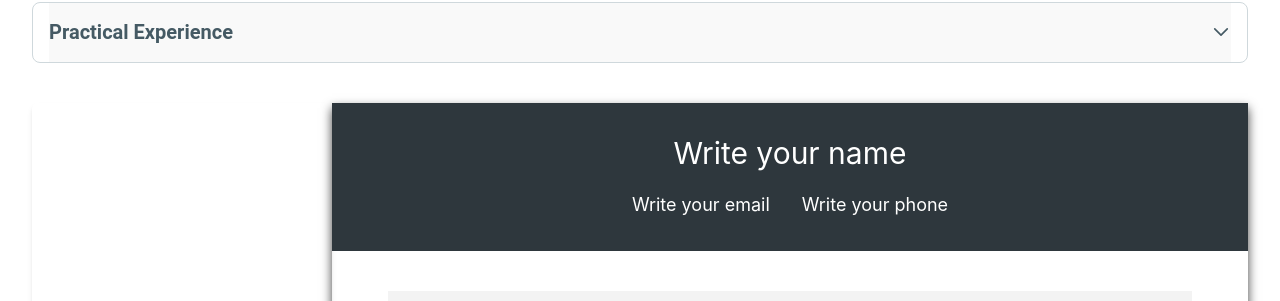
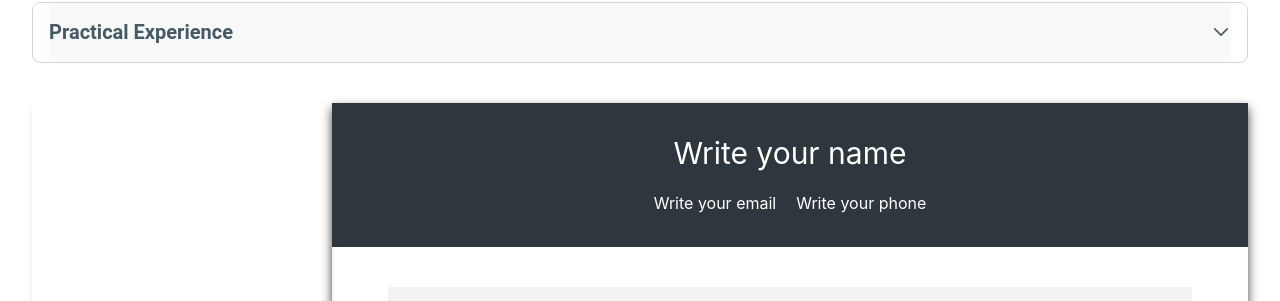
Before and after one commit to byNico1/react-cv-app, a React (Vite) app: page / in a window 1280 px wide. Shown: the part 416-717 px from the top of the page. Built offline with nearby package versions, Linux system fonts and the light colour scheme.

Commit message:
change styles of sheetTitle depending the layout and add padding to SheetWork and SheetEducation

```diff
--- a/src/components/resultSheet/SheetEducation.tsx
+++ b/src/components/resultSheet/SheetEducation.tsx
@@ -15,7 +15,7 @@ function SheetEducation({ personEducation, bgColor }: Props) {
           backgroundColor:
             lightOrDark(bgColor) === "dark" ? "#000000" : "#53535312",
         }}
-        className="py-3"
+        className="p-3"
       >
         <h2 className="font-bold text-lg">Education</h2>
       </div>
--- a/src/components/resultSheet/SheetTitleSection.tsx
+++ b/src/components/resultSheet/SheetTitleSection.tsx
@@ -4,23 +4,41 @@ import { PersonFullDataInterface } from "../../utils/types/dataInterfaces";
 interface Props {
   personBasicData: PersonFullDataInterface["generalInfo"];
   bgColor: string;
+  layoutShift: "vertical" | "left" | "right";
 }
 
-const SheetTitleSection = ({ personBasicData, bgColor }: Props) => {
+const SheetTitleSection = ({
+  personBasicData,
+  bgColor,
+  layoutShift,
+}: Props) => {
   return (
     <div
+      className="p-8 flex flex-col justify-center"
       style={{
         backgroundColor: bgColor,
         transition: "0.25s ease",
         color: lightOrDark(bgColor) === "dark" ? "#000000" : "#ffffff",
+        gridArea: "title",
+        justifyContent:
+          layoutShift === "left" || layoutShift === "right"
+            ? "flex-start"
+            : "center",
       }}
-      className="p-8"
     >
-      <h2 className="text-2xl lg:text-3xl">
+      <h2 className="text-2xl lg:text-3xl text-center">
         {personBasicData.name || "Write your name"}
       </h2>
 
-      <div className="flex items-center justify-center gap-8 mt-5 text-lg">
+      <div
+        className="flex justify-center gap-5 mt-5 text-left text-base"
+        style={{
+          flexDirection:
+            layoutShift === "left" || layoutShift === "right"
+              ? "column"
+              : "row",
+        }}
+      >
         <p>{personBasicData.email || "Write your email"}</p>
         <p>{personBasicData.phone || "Write your phone"}</p>
       </div>
--- a/src/components/resultSheet/SheetWork.tsx
+++ b/src/components/resultSheet/SheetWork.tsx
@@ -15,7 +15,7 @@ function SheetWork({ personWork, bgColor }: Props) {
           backgroundColor:
             lightOrDark(bgColor) === "dark" ? "#000000" : "#53535312",
         }}
-        className="py-3"
+        className="p-3"
       >
         <h2 className=" font-bold text-lg">Professional Experience</h2>
       </div>
```
